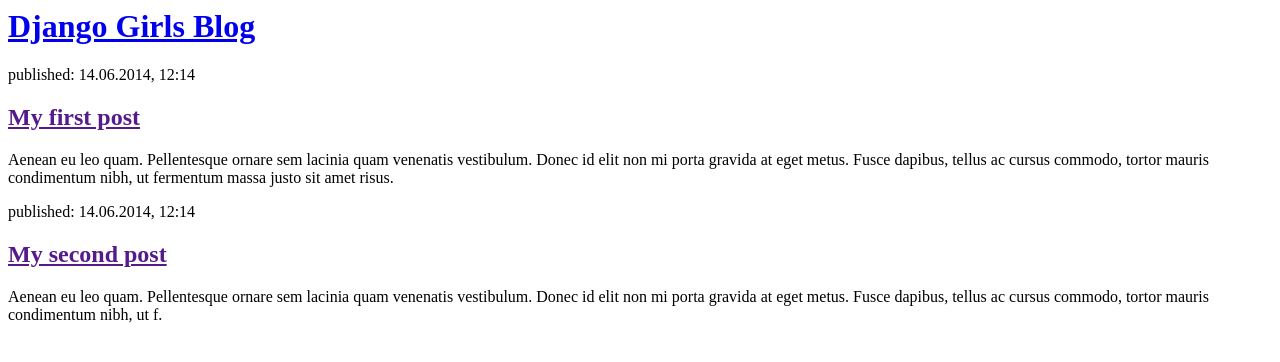
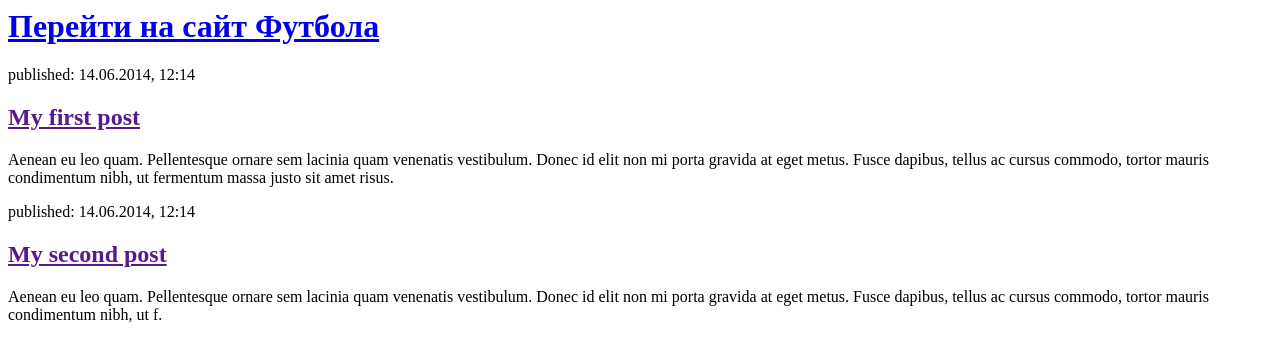
Before and after one commit to Fobos128/my-first-blog, a Django app: page / in a window 1280 px wide. Shown: the top 362 px of the page. Run offline with Django 3.2, Linux system fonts and the light colour scheme.

Commit message:
Changed the HTML for the site.

```diff
--- a/blog/templates/blog/post_list.html
+++ b/blog/templates/blog/post_list.html
@@ -4,7 +4,9 @@
     </head>
     <body>
         <div>
-            <h1><a href="/">Django Girls Blog</a></h1>
+            <h1><a href="https://www.flashscore.com/">
+            Перейти на сайт Футбола </a></h1>
+
         </div>
 
         <div>
```
Also changed, not shown: db.sqlite3.
